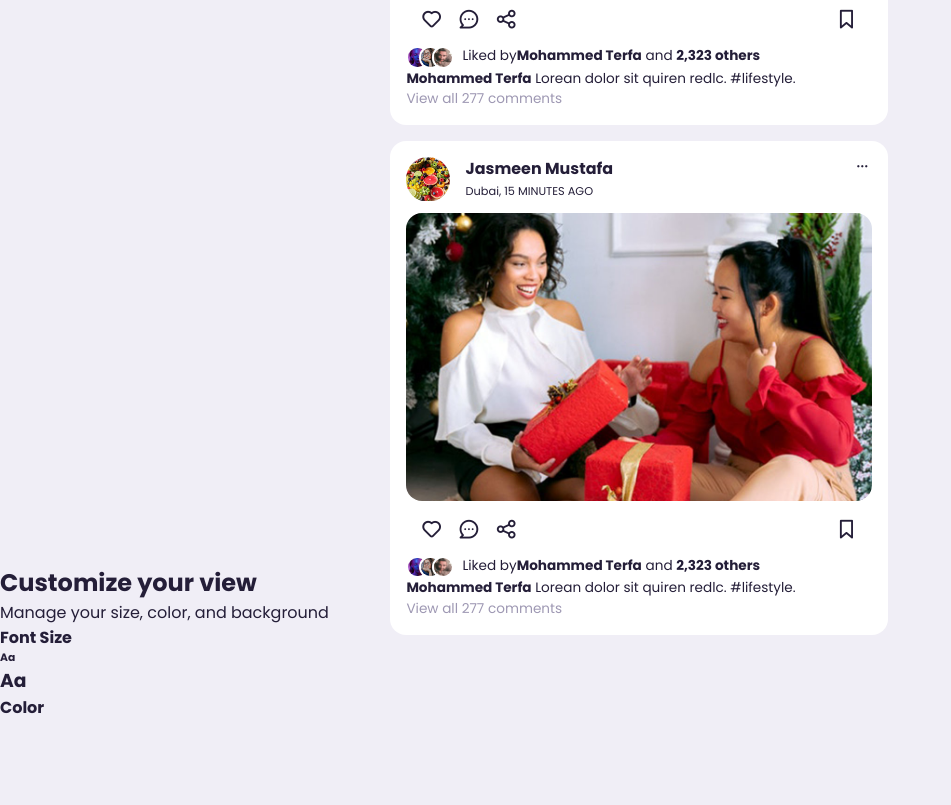
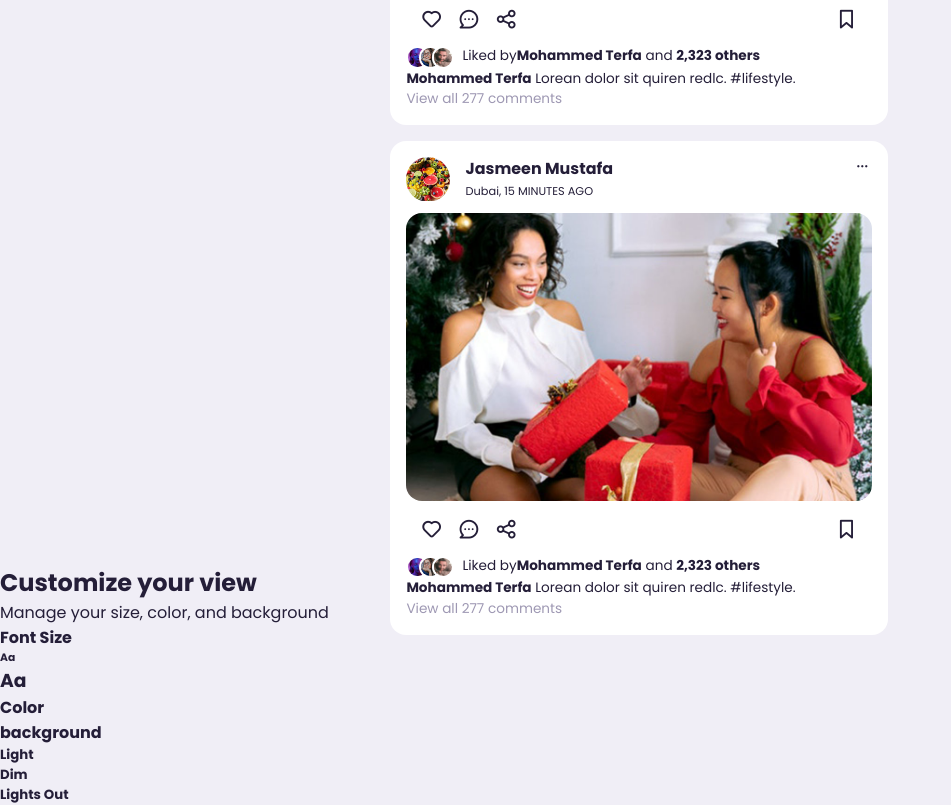
Before and after one commit to mohammedterfa/Responsive-social-media-website, a plain HTML site: page index.html in a window 1280 px wide. Shown: the part 2255-3060 px from the top of the page, without its empty margins (0-951 px from the left). Before the commit the page ends 2975 px from the top, so only its background shows below. Drawn offline with nearby package versions, Linux system fonts and the light colour scheme.

Commit message:
change background HTML added

```diff
--- a/index.html
+++ b/index.html
@@ -623,7 +623,23 @@
             </div>
 
             <!----------------  BACKGROUND COLORS  --------------->
-
+            <div class="background">
+                <h4>background</h4>
+                <div class="choose-bg">
+                    <div class="bg-1">
+                        <span></span>
+                        <h5 for="bg-1">Light</h5>
+                    </div>
+                    <div class="bg-2">
+                        <span></span>
+                        <h5 for="bg-2">Dim</h5>
+                    </div>
+                    <div class="bg-3">
+                        <span></span>
+                        <h5 for="bg-3">Lights Out</h5>
+                    </div>
+                </div>
+            </div>
         </div>
     </div>
 </body>
```
